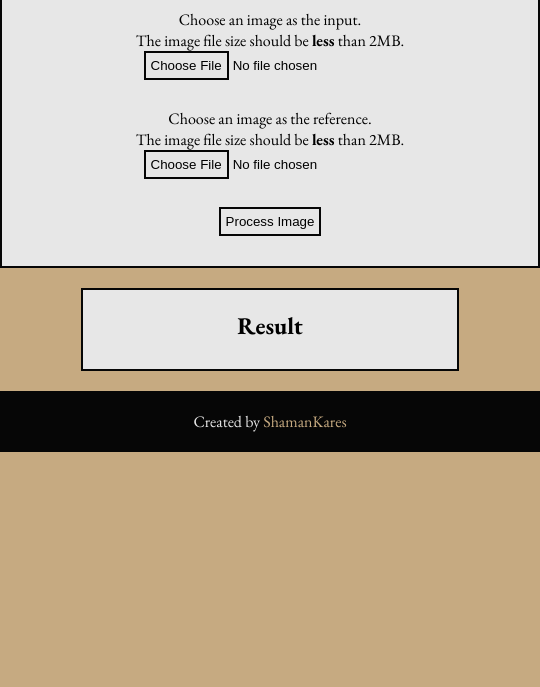
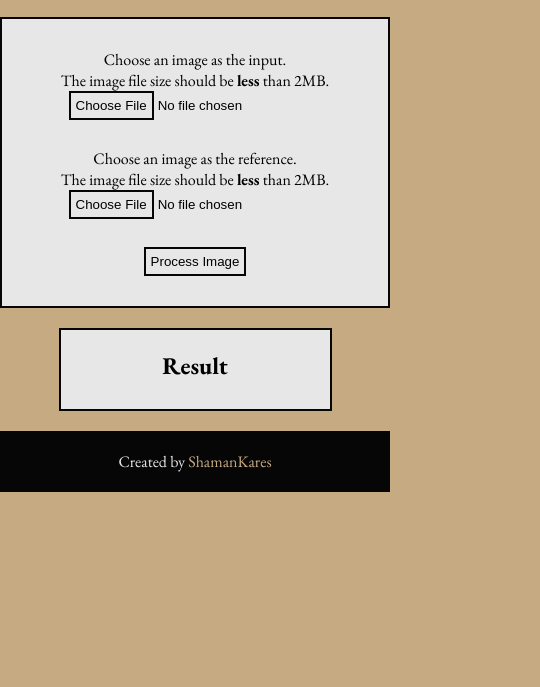
Before and after one commit to shamankares/hist-spec, a website built with Parcel: page index.html in a window 390 px wide. Shown: the part 157-844 px from the top of the page, 540 px wide, since content can reach past the window. Built offline with nearby package versions, Linux system fonts and the light colour scheme.

Commit message:
Minor fix on body element responsiveness

```diff
--- a/assets/css/style.scss
+++ b/assets/css/style.scss
@@ -53,6 +53,10 @@ body {
   background-color: $brown;
   margin: auto;
   width: max(540px, 65%);
+
+  @media (max-width: 540px) {
+    width: 100%;
+  }
 }
 
 header {
```
